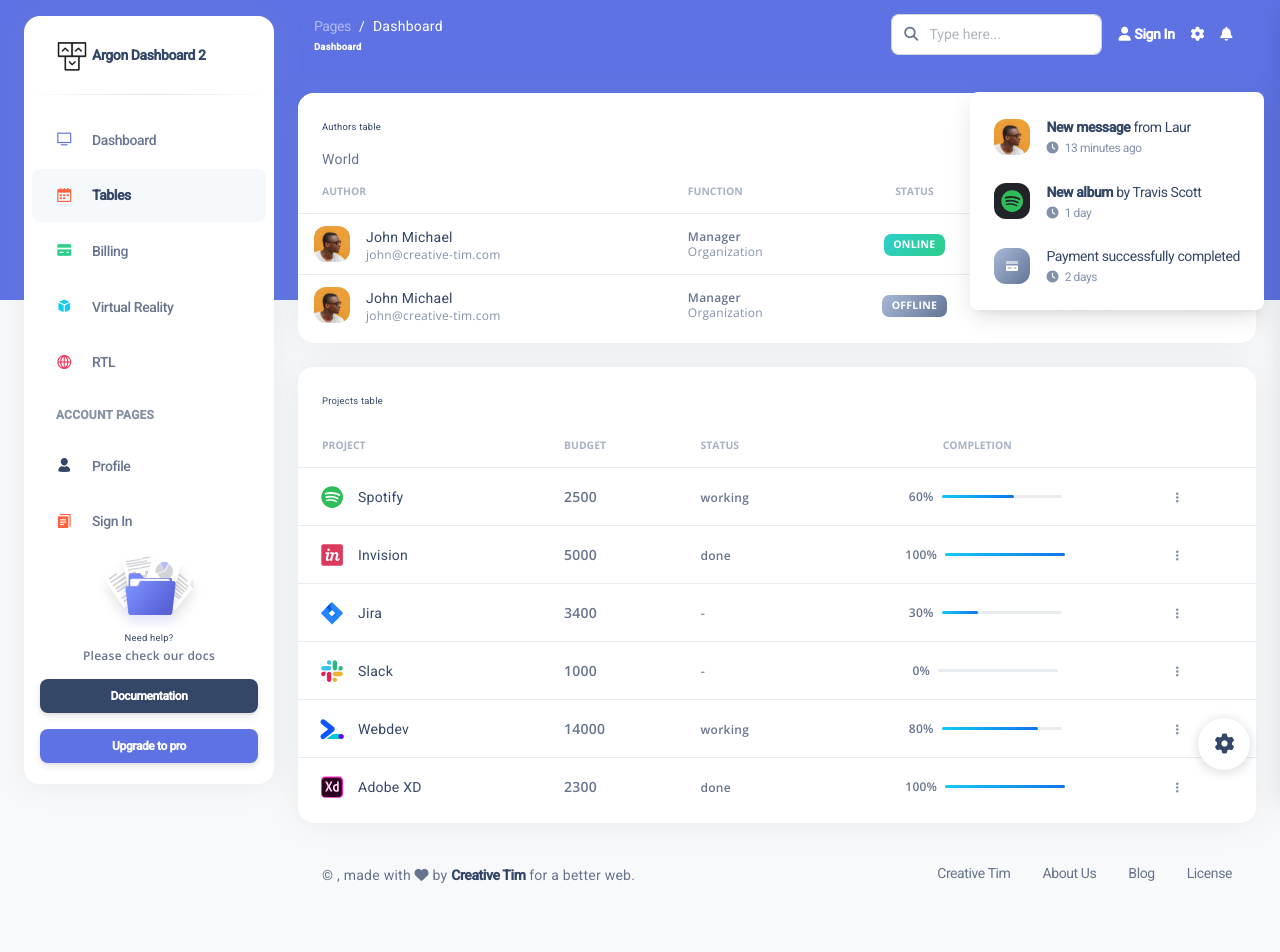
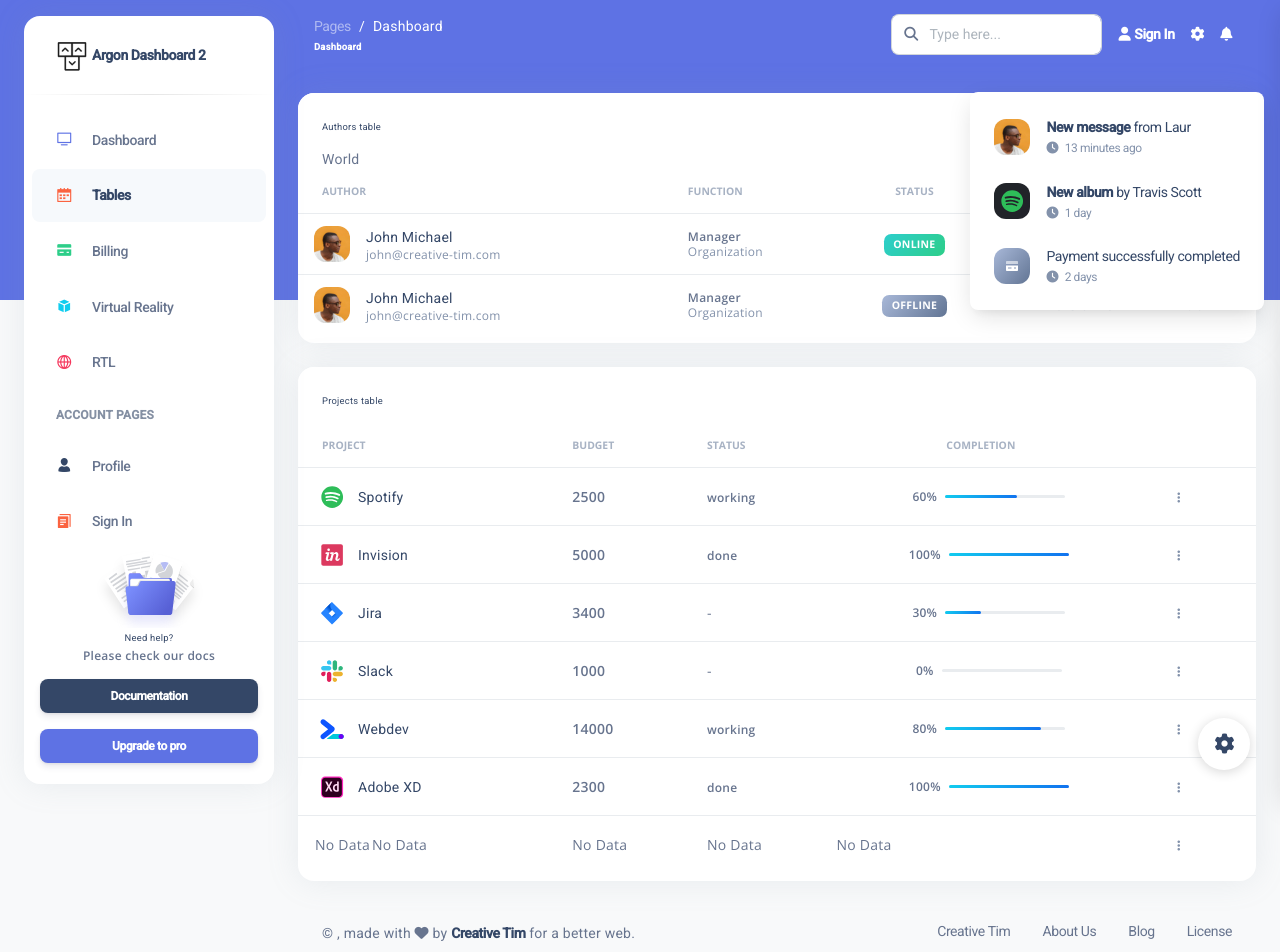
Before and after one commit to badukwei/dtd-homework, an Angular app: page /table in a window 1280 px wide. Shown: the top 952 px of the page. Before the commit the page ends 911 px from the top, so only its background shows below. Built offline with nearby package versions, Linux system fonts and the light colour scheme.

Commit message:
feat:no Data error warning

```diff
--- a/src/app/page/member/table/table.component.html
+++ b/src/app/page/member/table/table.component.html
@@ -140,31 +140,37 @@
                   <tr *ngFor="let item of projectData; let i = index">
                       <td>
                         <div class="d-flex px-2">
-                        <div>
+                          <div *ngIf="item.projectUrl; else noData">
                             <img
                               [src]="item.projectUrl"
                               class="avatar avatar-sm rounded-circle me-2"
                               [alt]="item.project"
                             />
                           </div>
-                        <div class="my-auto">
+                          <div
+                            *ngIf="item.project; else noData"
+                            class="my-auto"
+                            >
                             <h6 class="mb-0 text-sm">{{ item?.project }}</h6>
                           </div>
                         </div>
                       </td>
-                    <td>
+                      <td *ngIf="item.budget; else noData">
                         <p class="text-sm font-weight-bold mb-0">
                           {{ item?.budget }}
                         </p>
                       </td>
-                    <td>
+                      <td *ngIf="item.status; else noData">
                         <span
                           *ngIf="item.status !== 'canceled'; else canceled"
-                        class="text-xs font-weight-bold">{{
-                        item?.status
-                      }}</span>
+                          class="text-xs font-weight-bold"
+                          >{{ item?.status }}</span
+                        >
                       </td>
-                    <td class="align-middle text-center">
+                      <td
+                        *ngIf="item.completion !== undefined; else noData"
+                        class="align-middle text-center"
+                        >
                         <div
                           class="d-flex align-items-center justify-content-center"
                         >
@@ -194,6 +200,7 @@
                         </button>
                       </td>
                     <ng-template #canceled><span>-</span></ng-template>
+                    <ng-template #noData><td>No Data</td></ng-template>
                   </tr>
                 </tbody>
               </table>
--- a/src/app/page/member/table/table.component.ts
+++ b/src/app/page/member/table/table.component.ts
@@ -82,16 +82,20 @@
       status: 'done',
       completion: 100,
     },
+    {},
   ];
   /**
    * 變更標題
+   * @returns 無回傳值
    */
   changeTitle(): void {
     this.title = 'ABC';
   }
 
   /**
-  * 變更標題
+  * 檢查資料
+  * @param listid
+  * @returns 無回傳值
   */
   checkData(i: any) {
     console.log(this.projectData[i])
```
Lines whose indentation alone changed are shown as unchanged.
